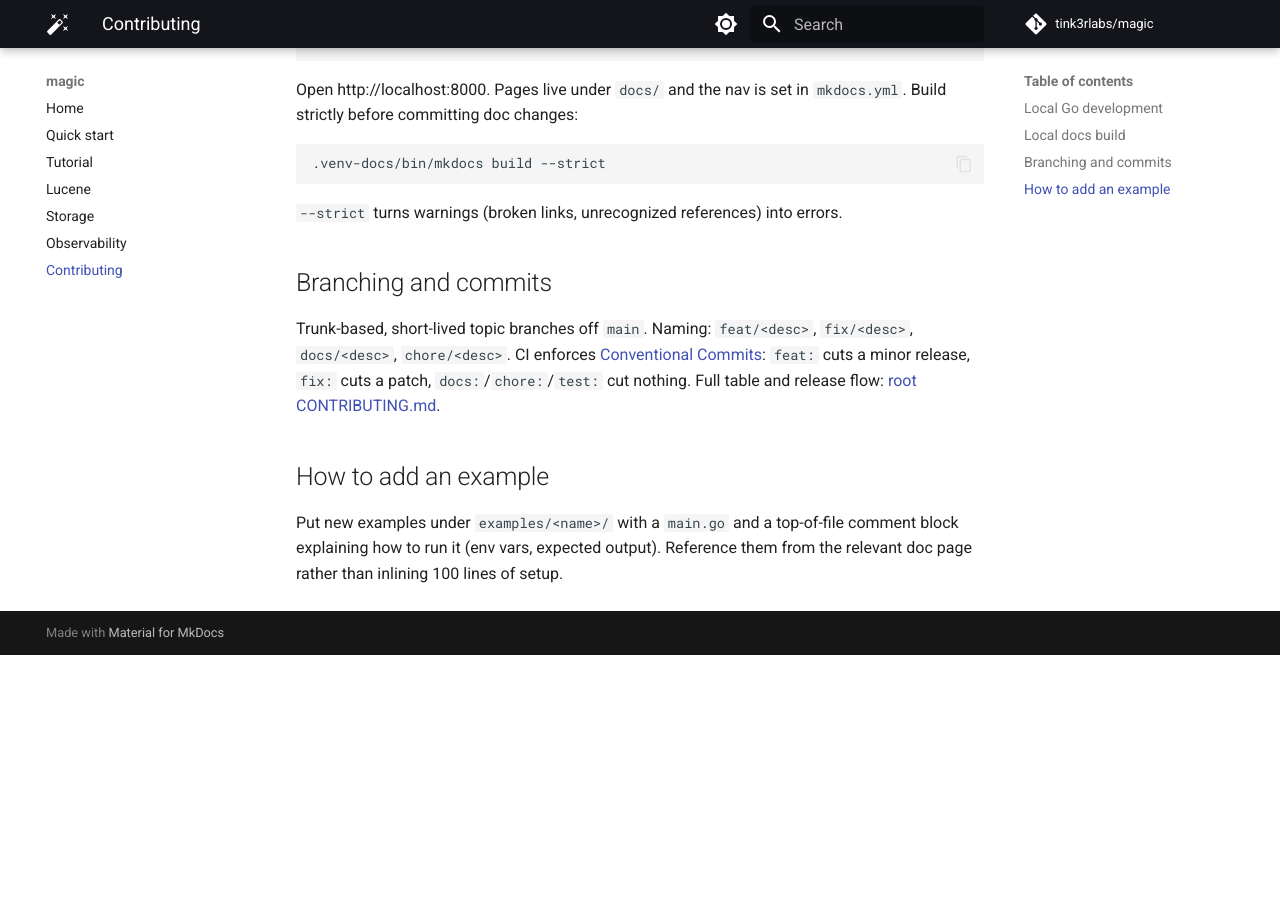
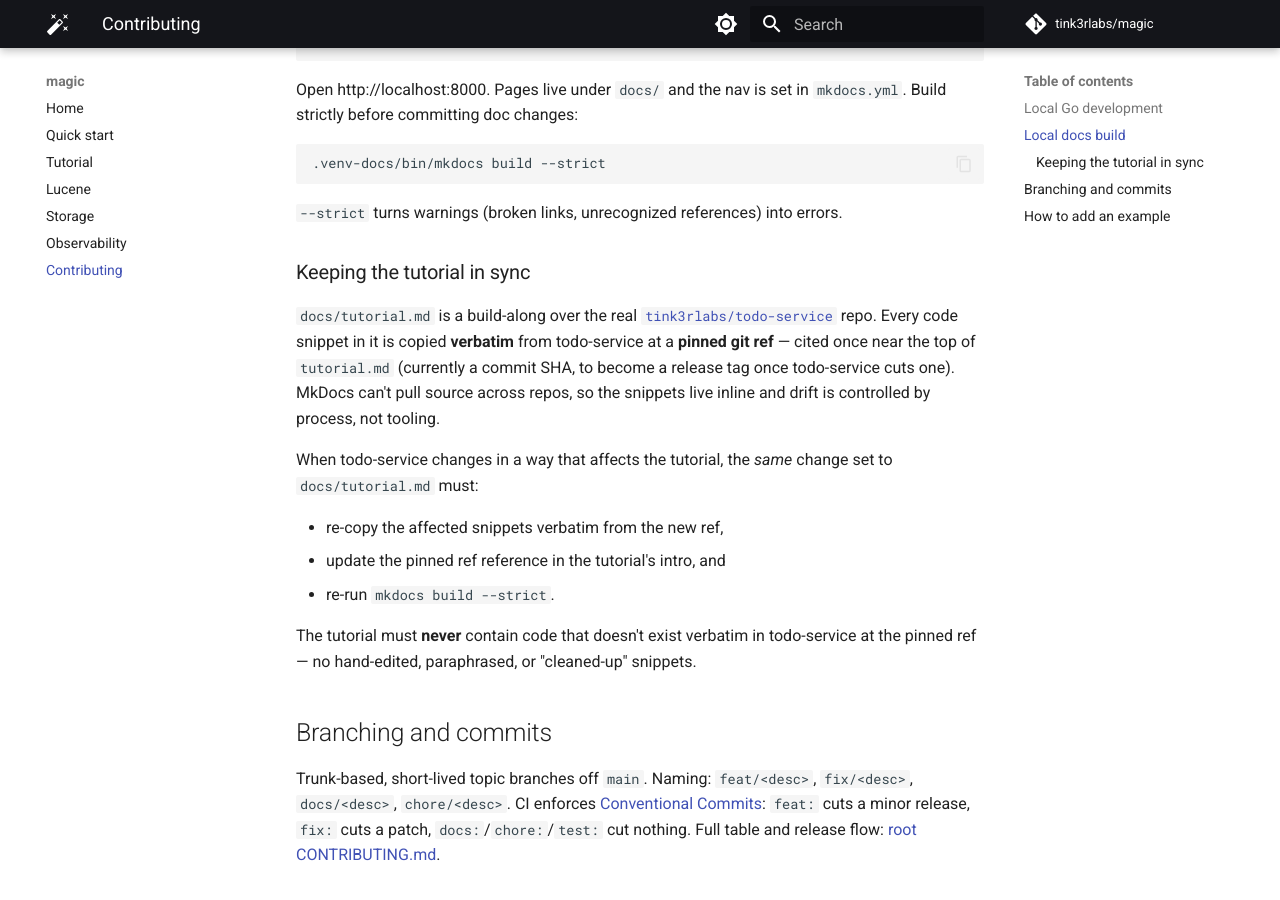
Before and after one commit to tink3rlabs/magic, an MkDocs documentation site: the page built from docs/contributing.md, in a window 1280 px wide and 900 px high, scrolled down 961 px. Built offline with MkDocs 1.6.1 and Material for MkDocs 9.7.7, drawn with Linux system fonts in a browser that asks for light colours; comment, search, counter and statistics services are not loaded; the version menu is left out; before the commit the page ends 1616 px from its top, so only the background shows below that.

Commit message:
docs: document the tutorial/todo-service drift-sync rule

```diff
--- a/docs/contributing.md
+++ b/docs/contributing.md
@@ -43,6 +43,18 @@ Open http://localhost:8000. Pages live under `docs/` and the nav is set in `mkdo
 
 `--strict` turns warnings (broken links, unrecognized references) into errors.
 
+### Keeping the tutorial in sync
+
+`docs/tutorial.md` is a build-along over the real [`tink3rlabs/todo-service`](https://github.com/tink3rlabs/todo-service) repo. Every code snippet in it is copied **verbatim** from todo-service at a **pinned git ref** — cited once near the top of `tutorial.md` (currently a commit SHA, to become a release tag once todo-service cuts one). MkDocs can't pull source across repos, so the snippets live inline and drift is controlled by process, not tooling.
+
+When todo-service changes in a way that affects the tutorial, the *same* change set to `docs/tutorial.md` must:
+
+- re-copy the affected snippets verbatim from the new ref,
+- update the pinned ref reference in the tutorial's intro, and
+- re-run `mkdocs build --strict`.
+
+The tutorial must **never** contain code that doesn't exist verbatim in todo-service at the pinned ref — no hand-edited, paraphrased, or "cleaned-up" snippets.
+
 ## Branching and commits
 
 Trunk-based, short-lived topic branches off `main`. Naming: `feat/<desc>`, `fix/<desc>`, `docs/<desc>`, `chore/<desc>`. CI enforces [Conventional Commits](https://www.conventionalcommits.org/): `feat:` cuts a minor release, `fix:` cuts a patch, `docs:`/`chore:`/`test:` cut nothing. Full table and release flow: [root CONTRIBUTING.md](https://github.com/tink3rlabs/magic/blob/main/CONTRIBUTING.md).
```
